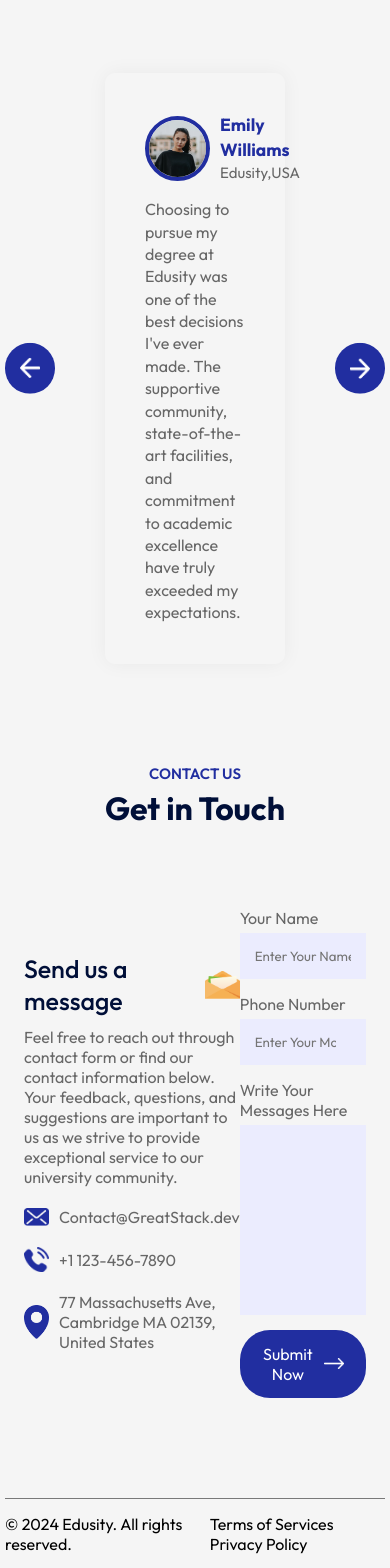
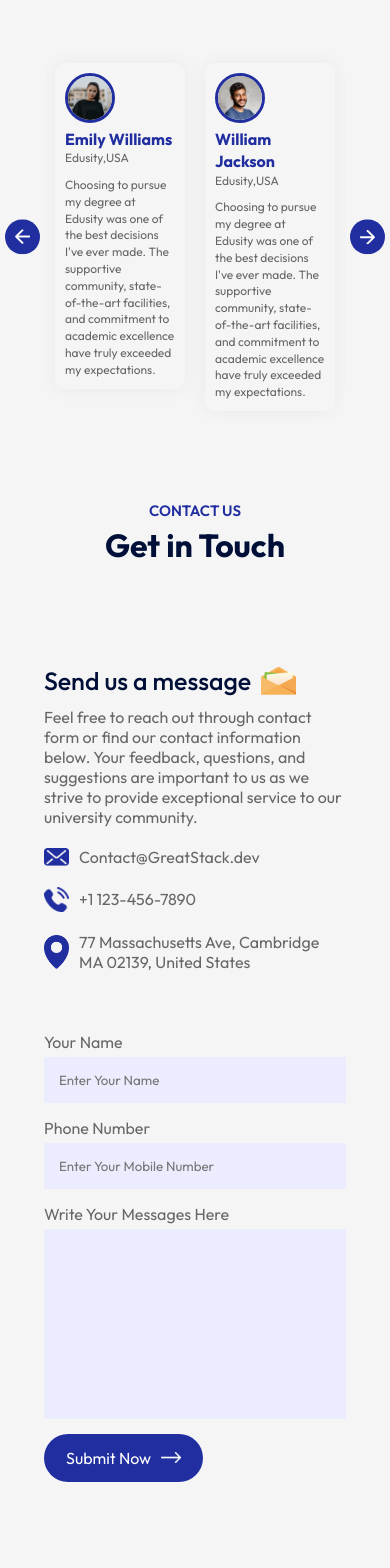
Before and after one commit to Mosayeb09/Edusity, a React (Vite) app: page / in a window 390 px wide. Shown: the part 4060-5628 px from the top of the page. Built offline with nearby package versions, Linux system fonts and the light colour scheme.

Commit message:
responsive all section

```diff
--- a/src/assets/Component/Contact/Contact.css
+++ b/src/assets/Component/Contact/Contact.css
@@ -53,3 +53,13 @@
     display: block;
     margin: 20px 0;
 }
+/* media query */
+@media(max-width:700px){
+    .contact{
+        display: block;
+    }
+    .contact-col{
+        padding: 20px;
+    }
+
+}
--- a/src/assets/Component/Footer/Footer.css
+++ b/src/assets/Component/Footer/Footer.css
@@ -12,3 +12,17 @@
     display: inline-block;
     margin-left: 20px;
 }
+@media(max-width:600px){
+    .footer{
+        display: block;
+        text-align: center;
+
+    }
+    .footer ul li{
+        margin: 10px;
+
+    }
+    .footer ul{
+        margin-top: 10px;
+    }
+}
--- a/src/assets/Component/Testimonials/Testimonials.css
+++ b/src/assets/Component/Testimonials/Testimonials.css
@@ -57,3 +57,39 @@
 .user-info h3 {
     color: #212EA0;
 }
+/* media query */
+@media(max-width:800px){
+    .testimonials{
+        padding: 0 40px;
+
+    }
+    .back-btn,.next-btn{
+        padding: 10px;
+        width: 35px;
+    }
+    .testimonials ul li {
+        padding: 10px;
+
+    }
+    .slide{
+        padding: 10px;
+    }
+    .slide img{
+        width: 50px;
+        border: 3px solid #212EA0;
+    }
+}
+@media(max-width:600px){
+    .user-info{
+        display: block;
+        margin-bottom: 10px;
+        font-size: 12px;
+    }
+    .user-info h3{
+        font-size: 16px;
+    }
+    .slider p{
+        font-size: 12px;
+    }
+
+}
```
